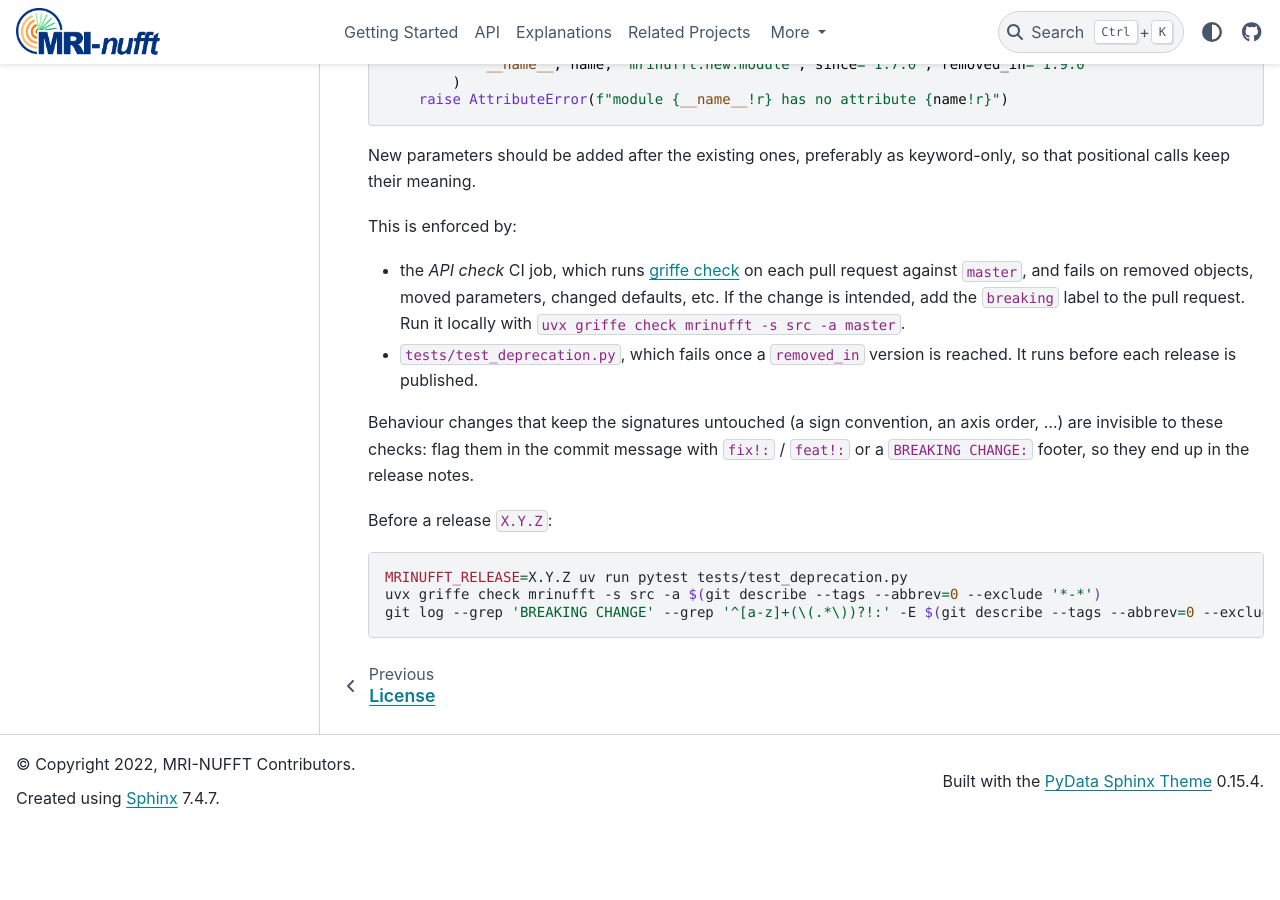
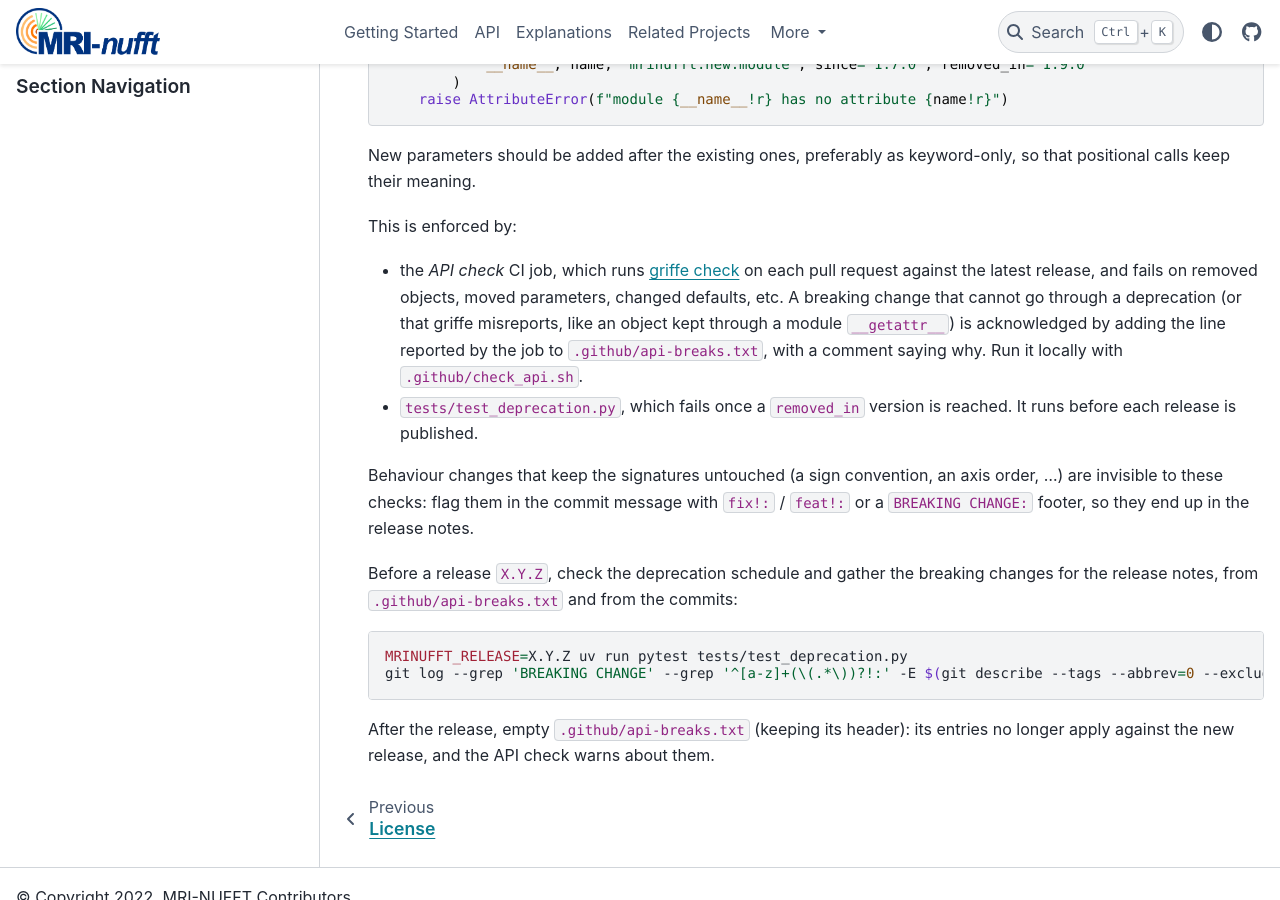
Before and after one commit to mind-inria/mri-nufft, a Sphinx documentation site: the page built from docs/misc/development.rst, in a window 1280 px wide and 900 px high, scrolled down 1439 px. Built offline with Sphinx 7.4.7 and the PyData theme 0.15.4, drawn with Linux system fonts in a browser that asks for light colours; pages that are not in the unit, such as notebooks, are missing from menus; before the commit the page ends 2267 px from its top, so only the background shows below that.

Commit message:
feat: check the public API against the latest release
The API check now compares with the latest release tag instead of the PR
base. Intended breaking changes are acknowledged in .github/api-breaks.txt
(replacing the 'breaking' label), which also lists them for the release
notes. Acknowledge the changes since v1.6.0: the deprecated
DeepInvPhyNufft import path and the n_bins and power_iter defaults.

```diff
--- a/docs/misc/development.rst
+++ b/docs/misc/development.rst
@@ -71,10 +71,12 @@ so that positional calls keep their meaning.
 This is enforced by:
 
 - the *API check* CI job, which runs `griffe check <https://mkdocstrings.github.io/griffe/>`_
-  on each pull request against ``master``, and fails on removed objects, moved
-  parameters, changed defaults, etc. If the change is intended, add the
-  ``breaking`` label to the pull request. Run it locally with
-  ``uvx griffe check mrinufft -s src -a master``.
+  on each pull request against the latest release, and fails on removed objects,
+  moved parameters, changed defaults, etc. A breaking change that cannot go
+  through a deprecation (or that griffe misreports, like an object kept through
+  a module ``__getattr__``) is acknowledged by adding the line reported by the
+  job to ``.github/api-breaks.txt``, with a comment saying why. Run it locally
+  with ``.github/check_api.sh``.
 - ``tests/test_deprecation.py``, which fails once a ``removed_in`` version is
   reached. It runs before each release is published.
 
@@ -83,10 +85,14 @@ order, ...) are invisible to these checks: flag them in the commit message with
 ``fix!:`` / ``feat!:`` or a ``BREAKING CHANGE:`` footer, so they end up in the
 release notes.
 
-Before a release ``X.Y.Z``:
+Before a release ``X.Y.Z``, check the deprecation schedule and gather the breaking
+changes for the release notes, from ``.github/api-breaks.txt`` and from the commits:
 
 .. code-block:: bash
 
     MRINUFFT_RELEASE=X.Y.Z uv run pytest tests/test_deprecation.py
-    uvx griffe check mrinufft -s src -a $(git describe --tags --abbrev=0 --exclude '*-*')
     git log --grep 'BREAKING CHANGE' --grep '^[a-z]+(\(.*\))?!:' -E $(git describe --tags --abbrev=0 --exclude '*-*')..HEAD
+
+After the release, empty ``.github/api-breaks.txt`` (keeping its header): its
+entries no longer apply against the new release, and the API check warns about
+them.
```
Also changed, not shown: CONTRIBUTING.md (+1 -1 lines), 3 other files.
